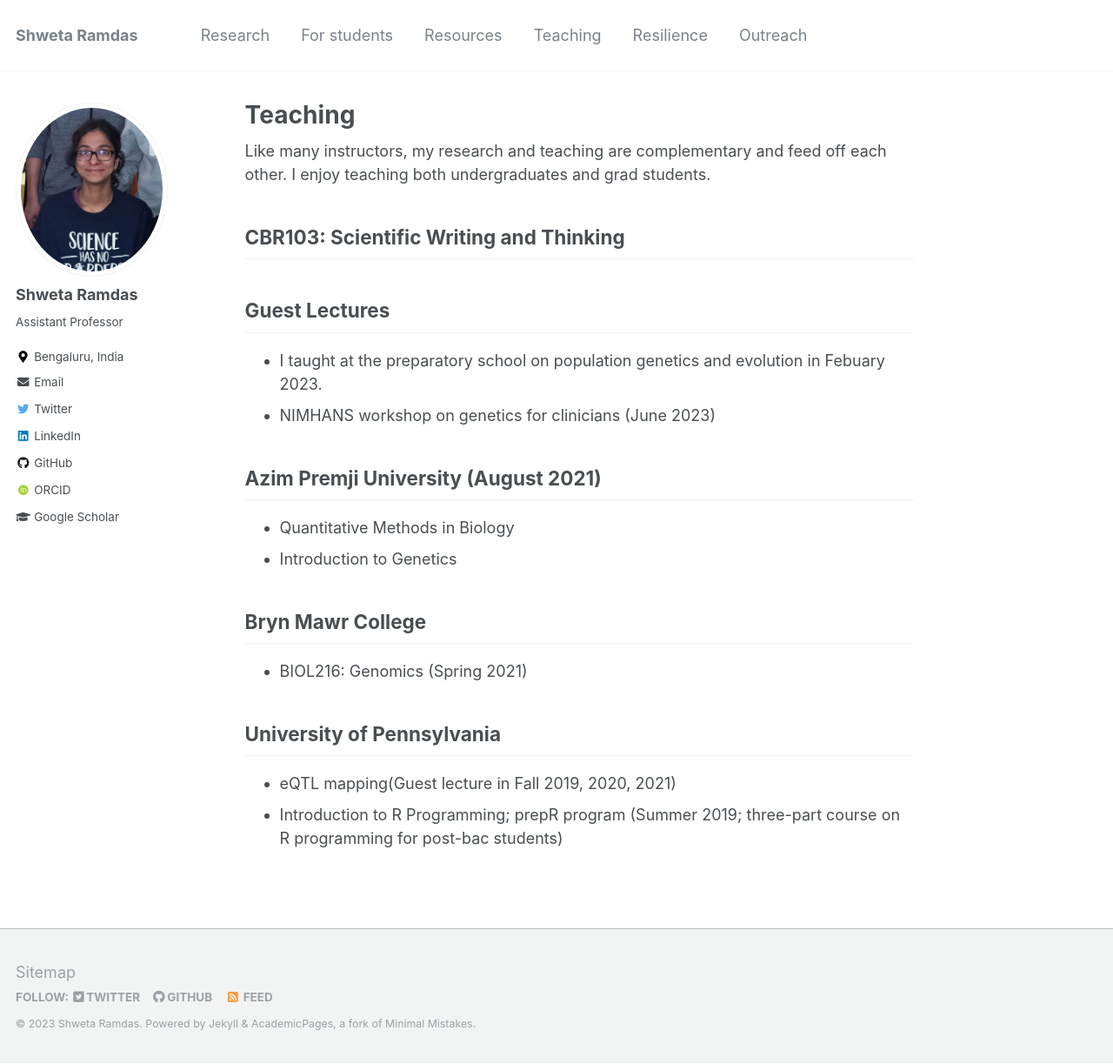
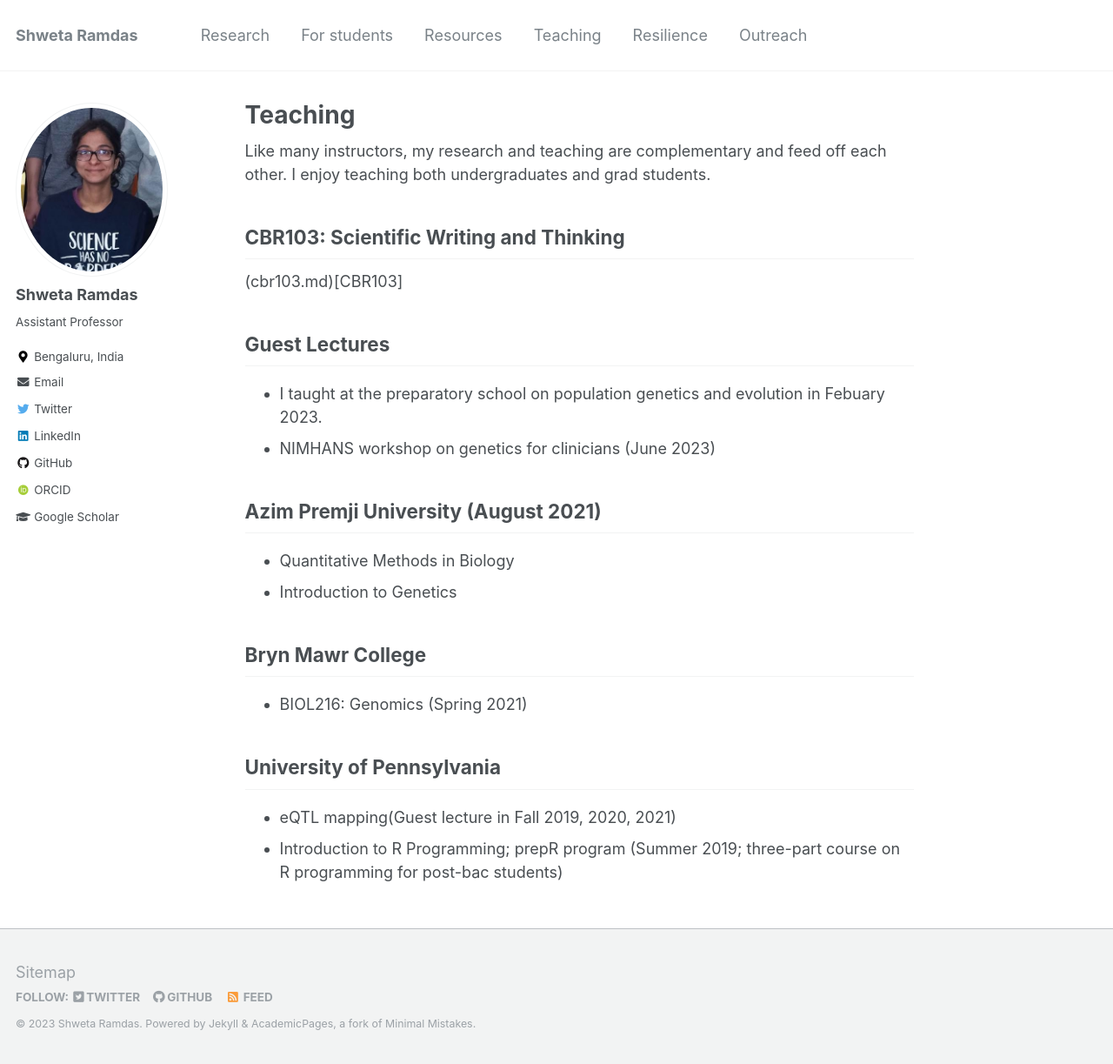
Before and after one commit to shwetaramdas/shwetaramdas.github.io, a Jekyll site: the page built from _pages/teaching.md, in a window 1280 px wide and 1223 px high. Shown: the whole window at 87% size. Built offline with Jekyll 4.4.1, drawn with Linux system fonts in a browser that asks for light colours; some web fonts are replaced.

Commit message:
Update teaching.md

```diff
--- a/_pages/teaching.md
+++ b/_pages/teaching.md
@@ -6,7 +6,7 @@ title: "Teaching"
 Like many instructors, my research and teaching are complementary and feed off each other. I enjoy teaching both undergraduates and grad students.
 
 ## CBR103: Scientific Writing and Thinking
-
+(cbr103.md)[CBR103]
 ## Guest Lectures
 * I taught at the preparatory school on population genetics and evolution in Febuary 2023.
 * NIMHANS workshop on genetics for clinicians (June 2023)
```
